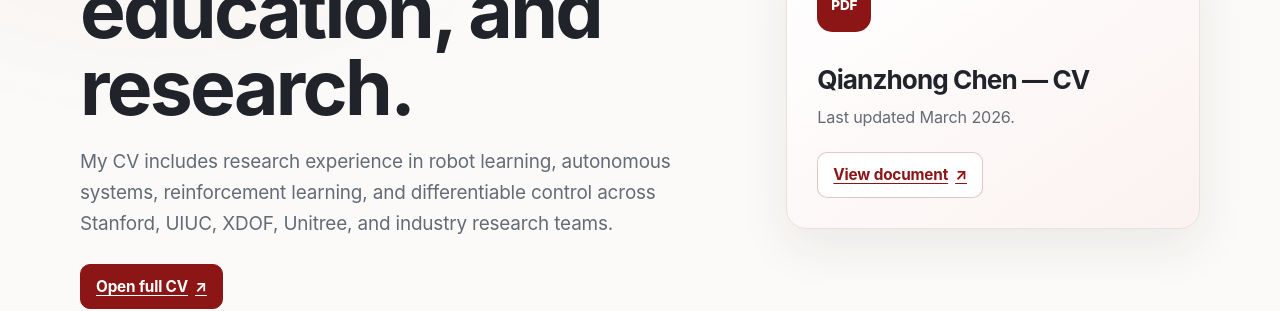
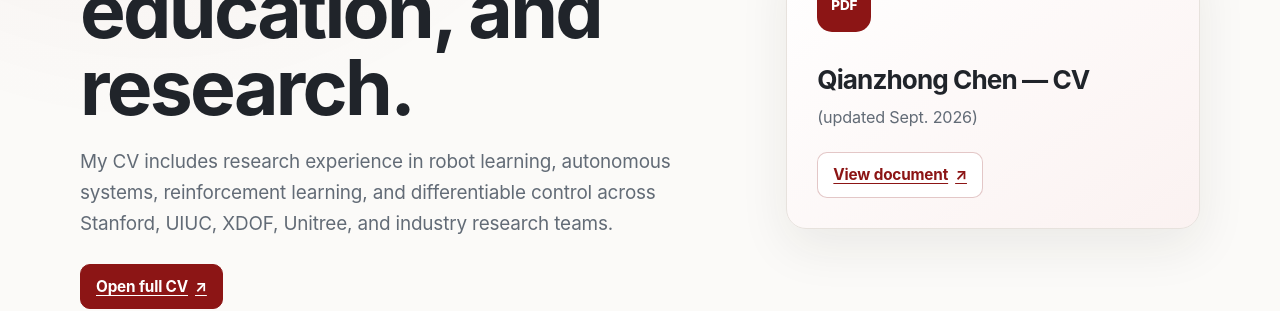
Before and after one commit to Qianzhong-Chen/Qianzhong-Chen.github.io, a Jekyll site: the page built from _pages/cv.md, in a window 1280 px wide. Shown: the part 295-606 px from the top of the page. Built offline with Jekyll 4.4.1, drawn with Linux system fonts in a browser that asks for light colours.

Commit message:
Update CV link

```diff
--- a/_pages/cv.md
+++ b/_pages/cv.md
@@ -13,13 +13,13 @@ redirect_from:
     <span class="page-header__eyebrow">Curriculum vitae</span>
     <h1>Experience, education, and research.</h1>
     <p>My CV includes research experience in robot learning, autonomous systems, reinforcement learning, and differentiable control across Stanford, UIUC, XDOF, Unitree, and industry research teams.</p>
-    <a class="button-link button-link--primary" href="https://drive.google.com/file/d/1YkhE1BwP3tDWADCKezvjiEecnFuhAmhw/view?usp=sharing" target="_blank" rel="noopener noreferrer">Open full CV <span aria-hidden="true">↗</span></a>
+    <a class="button-link button-link--primary" href="https://drive.google.com/file/d/17YbdOhFGXCtIQ4YYbB_PxMRI847Ee2NM/view?usp=drive_link" target="_blank" rel="noopener noreferrer">Open full CV <span aria-hidden="true">↗</span></a>
   </div>
 
   <aside class="cv-card">
     <div class="cv-card__icon" aria-hidden="true">PDF</div>
     <h2>Qianzhong Chen — CV</h2>
-    <p>Last updated March 2026.</p>
-    <a class="button-link" href="https://drive.google.com/file/d/1YkhE1BwP3tDWADCKezvjiEecnFuhAmhw/view?usp=sharing" target="_blank" rel="noopener noreferrer">View document <span aria-hidden="true">↗</span></a>
+    <p>(updated Sept. 2026)</p>
+    <a class="button-link" href="https://drive.google.com/file/d/17YbdOhFGXCtIQ4YYbB_PxMRI847Ee2NM/view?usp=drive_link" target="_blank" rel="noopener noreferrer">View document <span aria-hidden="true">↗</span></a>
   </aside>
 </section>
```
